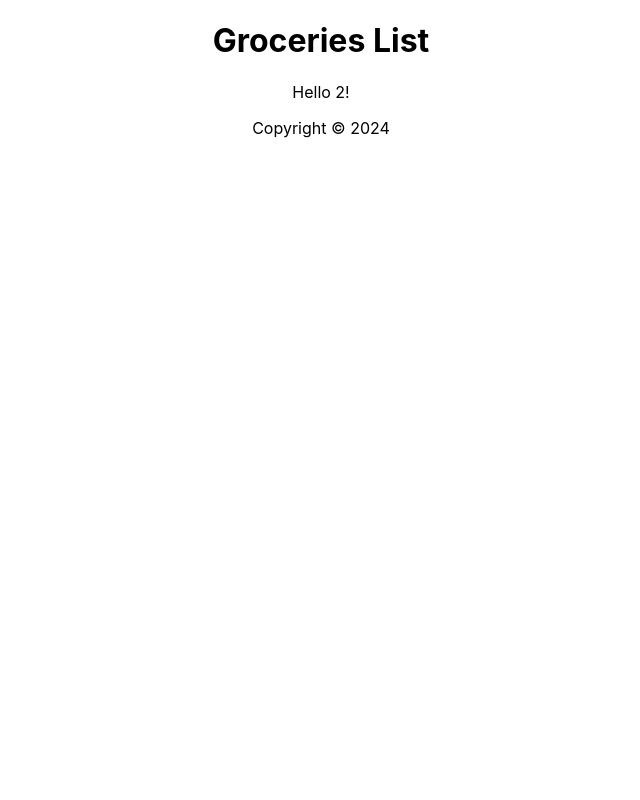
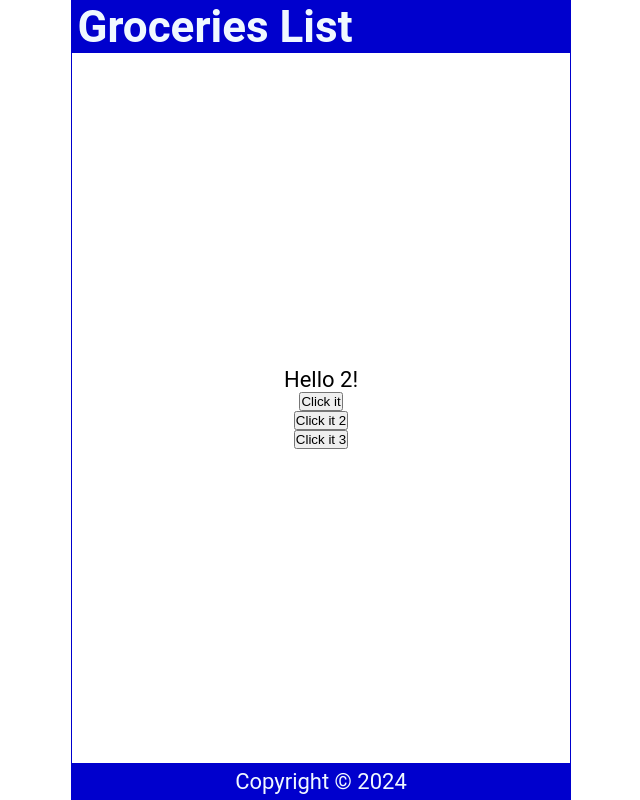
Before and after one commit to adnan-farid/Clubfinity-Training, a React (Create React App) app in the folder REACT/01tut/: page / in a window 1280 px wide. Shown: the whole page, without its empty margins (319-959 px from the left). Built offline with nearby package versions, Linux system fonts and the light colour scheme.

Commit message:
lesson 5

```diff
--- a/REACT/01tut/src/App.css
+++ /dev/null
@@ -1,38 +0,0 @@
-.App {
-  text-align: center;
-}
-
-.App-logo {
-  height: 40vmin;
-  pointer-events: none;
-}
-
-@media (prefers-reduced-motion: no-preference) {
-  .App-logo {
-    animation: App-logo-spin infinite 20s linear;
-  }
-}
-
-.App-header {
-  background-color: #282c34;
-  min-height: 100vh;
-  display: flex;
-  flex-direction: column;
-  align-items: center;
-  justify-content: center;
-  font-size: calc(10px + 2vmin);
-  color: white;
-}
-
-.App-link {
-  color: #61dafb;
-}
-
-@keyframes App-logo-spin {
-  from {
-    transform: rotate(0deg);
-  }
-  to {
-    transform: rotate(360deg);
-  }
-}
--- a/REACT/01tut/src/App.js
+++ b/REACT/01tut/src/App.js
@@ -1,5 +1,3 @@
-import logo from './logo.svg';
-import './App.css';
 import Header from './Header';
 import Content from './Content';
 import Footer from './Footer';
--- a/REACT/01tut/src/Content.js
+++ b/REACT/01tut/src/Content.js
@@ -5,12 +5,25 @@
   return names[int];
 }
 
+const handleClick = () => {
+  console.log('you clicked it.');
+}
+const handleClick2 = (name) => {
+  console.log(`${name} was clicked.`);
+}
+const handleClick3 = (e) => {
+  console.log(e.target.innerText);
+}
+
 const Content = () => {
   return (
     <main>
-      <p>
+      <p onDoubleClick={handleClick}>
         Hello {HandleNameChange()}!
       </p>
+      <button onClick={handleClick}>Click it</button>
+      <button onClick={() => {handleClick2('Adnan')}}>Click it 2</button>
+      <button onClick={(e) => {handleClick3(e)}}>Click it 3</button>
     </main>
   )
 }
--- a/REACT/01tut/src/index.css
+++ b/REACT/01tut/src/index.css
@@ -1,13 +1,59 @@
+* {
+  margin: 0;
+  padding: 0;
+  box-sizing: border-box;
+}
+
+html {
+  font-size: 22px;
+}
+
 body {
-  margin: 0;
-  font-family: -apple-system, BlinkMacSystemFont, 'Segoe UI', 'Roboto', 'Oxygen',
+  min-height: 100vh;
+  font-family: 'Roboto', 'Oxygen',
     'Ubuntu', 'Cantarell', 'Fira Sans', 'Droid Sans', 'Helvetica Neue',
     sans-serif;
   -webkit-font-smoothing: antialiased;
   -moz-osx-font-smoothing: grayscale;
 }
 
-code {
-  font-family: source-code-pro, Menlo, Monaco, Consolas, 'Courier New',
-    monospace;
+.App {
+  display: flex;
+  flex-direction: column;
+  justify-content: center;
+  align-items: center;
+  height: 100vh;
+  width: 100%;
+  max-width: 500px;
+  border: 1px solid mediumblue;
+  margin: auto;
 }
+
+header {
+  width: 100%;
+  padding: 0 0.25em;
+  background-color: mediumblue;
+  color: aliceblue;
+  display: flex;
+  justify-content: space-between;
+  align-items: center;
+}
+
+main {
+  width: 100%;
+  display: flex;
+  flex-direction: column;
+  flex-grow: 1;
+  justify-content: center;
+  align-items: center;
+  overflow-y: auto;
+}
+
+footer {
+  width: 100%;
+  padding: 0.25em;
+  background-color: mediumblue;
+  color: aliceblue;
+  display: grid;
+  place-content: center;
+}
```
Also changed, not shown: REACT/01tut/src/logo.svg (deleted).
